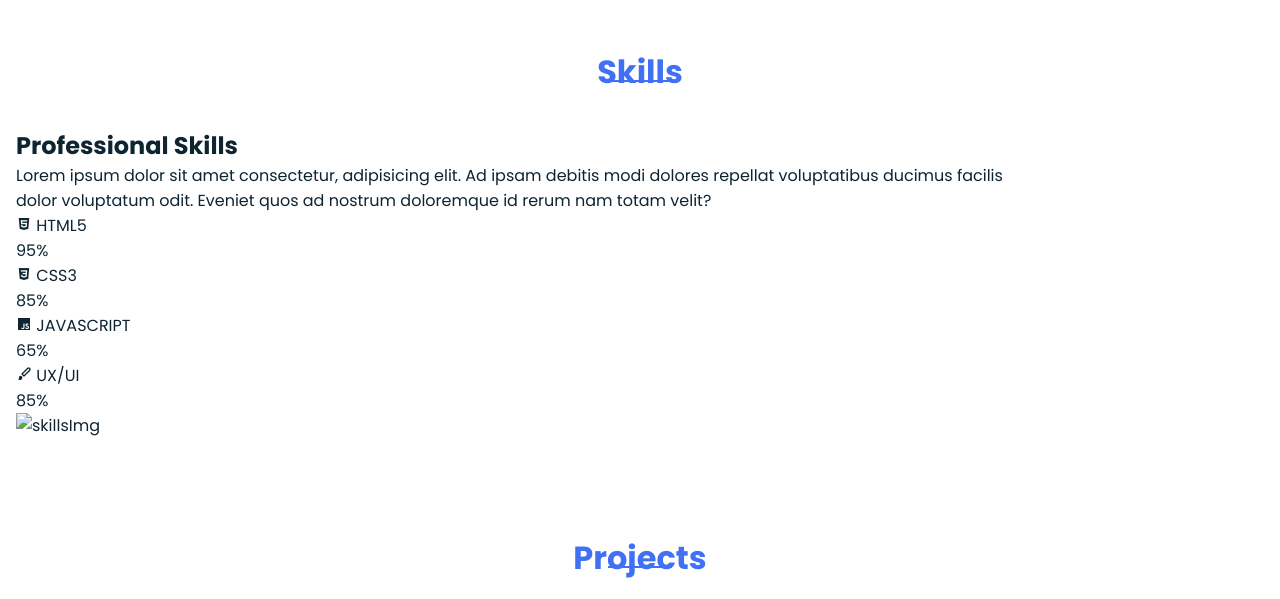
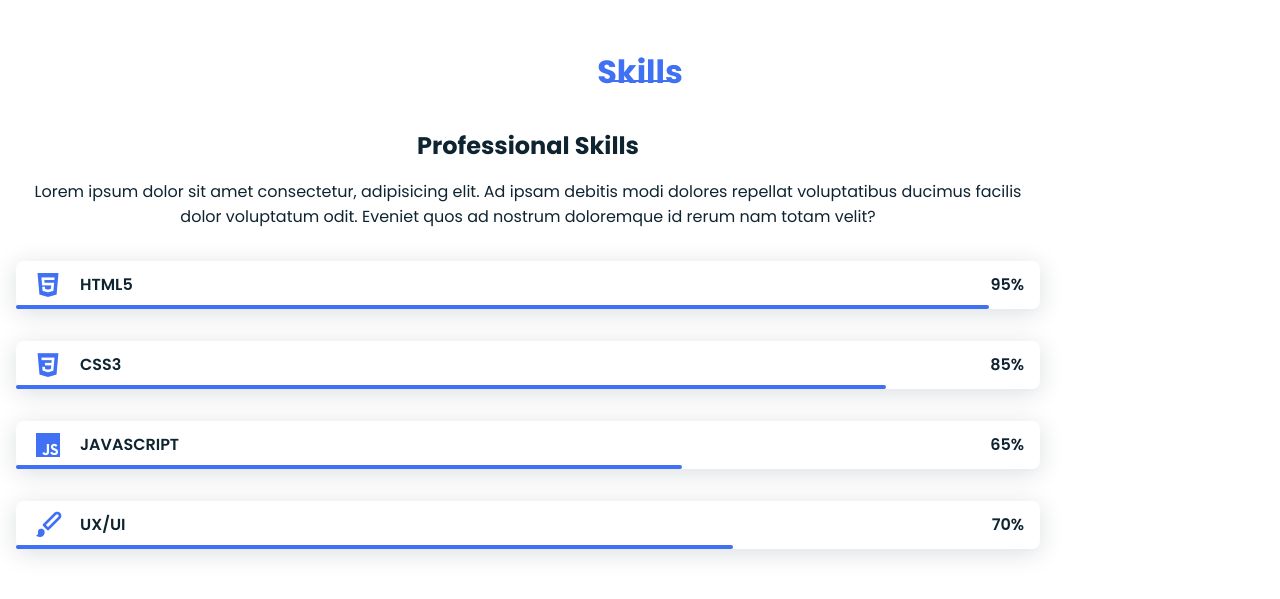
Before and after one commit to RaluDev/myOnlineCV, a plain HTML site: page Index.html in a window 1280 px wide. Shown: the part 1300-1899 px from the top of the page. Drawn offline with nearby package versions, Linux system fonts and the light colour scheme.

Commit message:
added style for Skills section

```diff
--- a/Index.html
+++ b/Index.html
@@ -143,13 +143,13 @@
 
                         </div>
                         <div>
-                            <span class="skills__percentage">85%</span>
+                            <span class="skills__percentage">70%</span>
                         </div>
                     </div>
                 </div>
 
                 <div>
-                    <img src="#" alt="skillsImg" class="skills__img">
+                    <img src="assets/images/clip-408.png" alt="skillsImg" class="skills__img">
                 </div>
             </div>
         </section>
--- a/assets/css/style.css
+++ b/assets/css/style.css
@@ -270,3 +270,65 @@ img {
     width: 200px;
     border-radius: .5rem;
 }
+
+
+/* SKILLS */
+.skills__container {
+    row-gap: 2rem;
+    text-align: center;
+}
+
+.skills__subtitle {
+    margin-bottom: var(--mb-2);
+}
+
+.skills__text {
+    margin-bottom: var(--mb-4);
+}
+
+.skills__data {
+    display: flex;
+    justify-content: space-between;
+    align-items: center;
+    position: relative;
+    font-weight: var(--font-semi);
+    padding: .5rem 1rem;
+    margin-bottom: var(--mb-4);
+    border-radius: .5rem;
+    box-shadow: 0 4px 25px rgba(14, 36, 49, .15);
+}
+.skills__icon{
+    font-size: 2rem;
+    margin-right: var(--mb-2);
+    color: var(--first-color);
+}
+.skills__names{
+    display: flex;
+    align-items: center;
+}
+.skills__bar {
+    position: absolute;
+    left: 0;
+    bottom: 0;
+    background-color: var(--first-color);
+    height: .25rem;
+    border-radius: .5rem;
+    z-index: var(--z-back);
+}
+.skills__html {
+    width: 95%;
+}
+
+.skills__css {
+    width: 85%;
+}
+.skills__js {
+    width: 65%;
+}
+
+.skills__ux {
+    width: 70%;
+}
+.skills__img{
+    border-radius: .5rem;
+}
```
Also changed, not shown: assets/images/clip-408.png (added).
